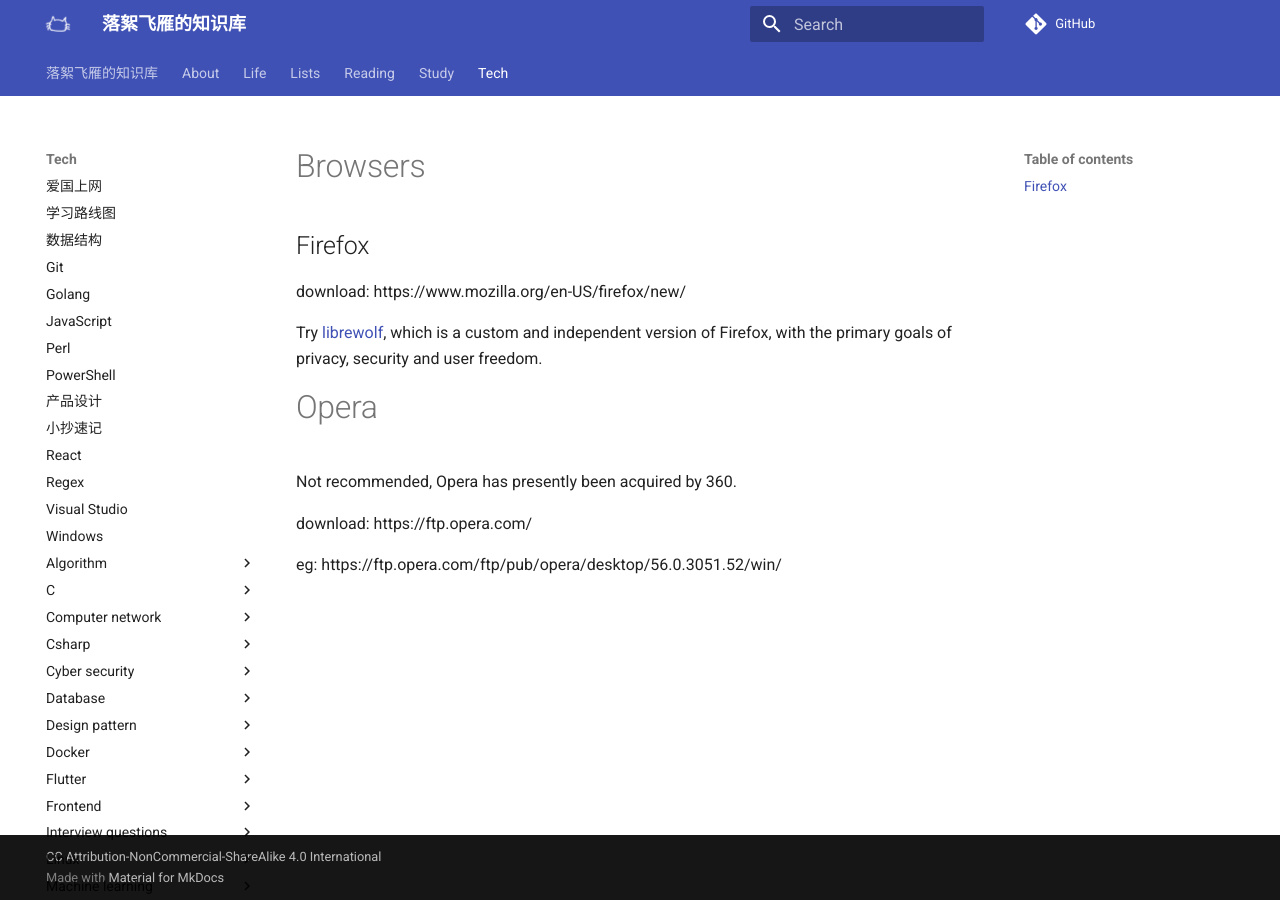
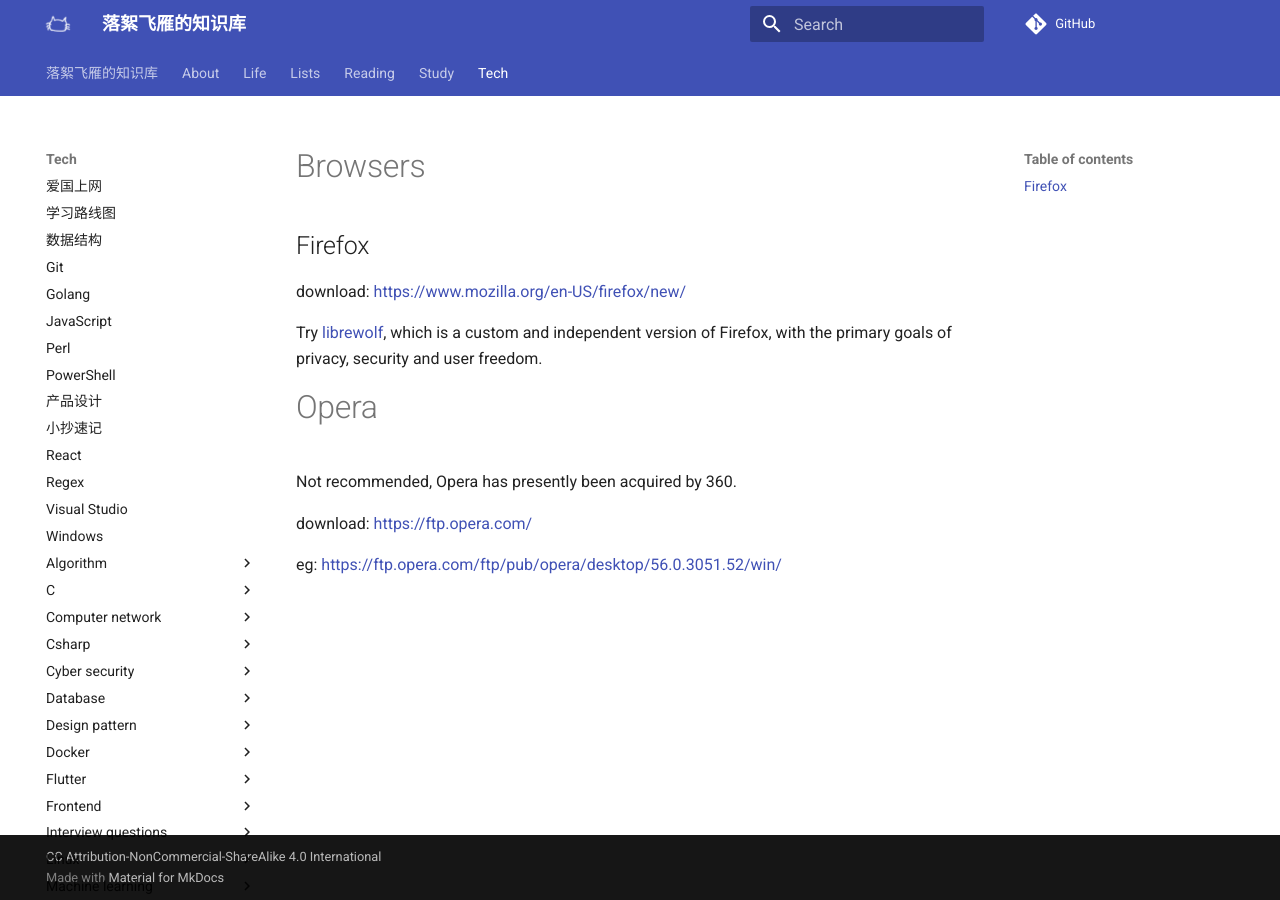
Before and after one commit to luoxufeiyan/wiki.luoxufeiyan.com, an MkDocs documentation site: the page built from docs/tech/software/browsers.md, in a window 1280 px wide. Built offline with MkDocs 1.6.1 and Material for MkDocs 9.7.7, drawn with Linux system fonts in a browser that asks for light colours; comment, search, counter and statistics services are not loaded; some of the changed lines change nothing that is shown.

Commit message:
update link

```diff
--- a/docs/tech/software/browsers.md
+++ b/docs/tech/software/browsers.md
@@ -2,7 +2,7 @@
 
 ## Firefox
 
-download: https://www.mozilla.org/en-US/firefox/new/
+download: [https://www.mozilla.org/en-US/firefox/new/](https://www.mozilla.org/en-US/firefox/new/)
 
 Try [librewolf](https://librewolf.net/), which is a custom and independent version of Firefox, with the primary goals of privacy, security and user freedom.
 
@@ -10,6 +10,6 @@
 
 Not recommended, Opera has presently been acquired by 360.
 
-download: https://ftp.opera.com/
+download: [https://ftp.opera.com/](https://ftp.opera.com/)
 
-eg: https://ftp.opera.com/ftp/pub/opera/desktop/56.0.3051.52/win/
+eg: [https://ftp.opera.com/ftp/pub/opera/desktop/56.0.3051.52/win/](https://ftp.opera.com/ftp/pub/opera/desktop/56.0.3051.52/win/)
```
